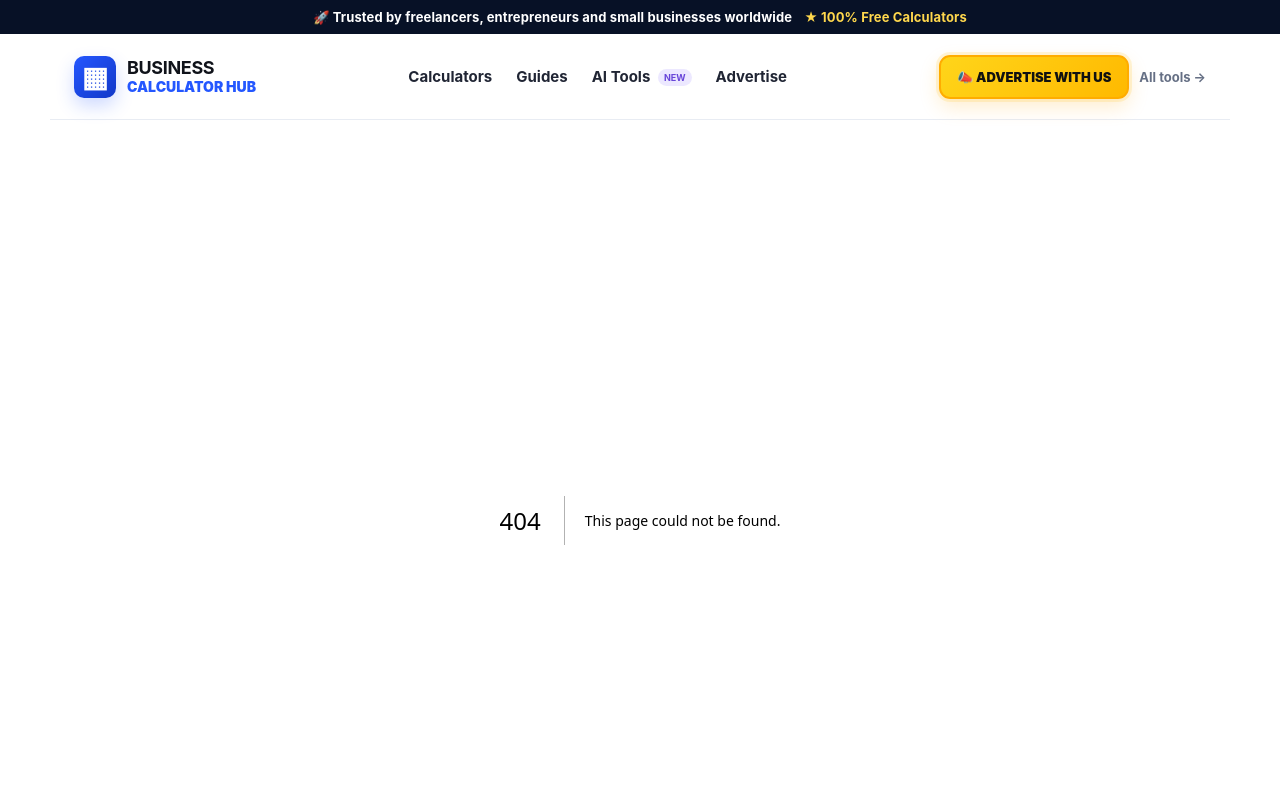
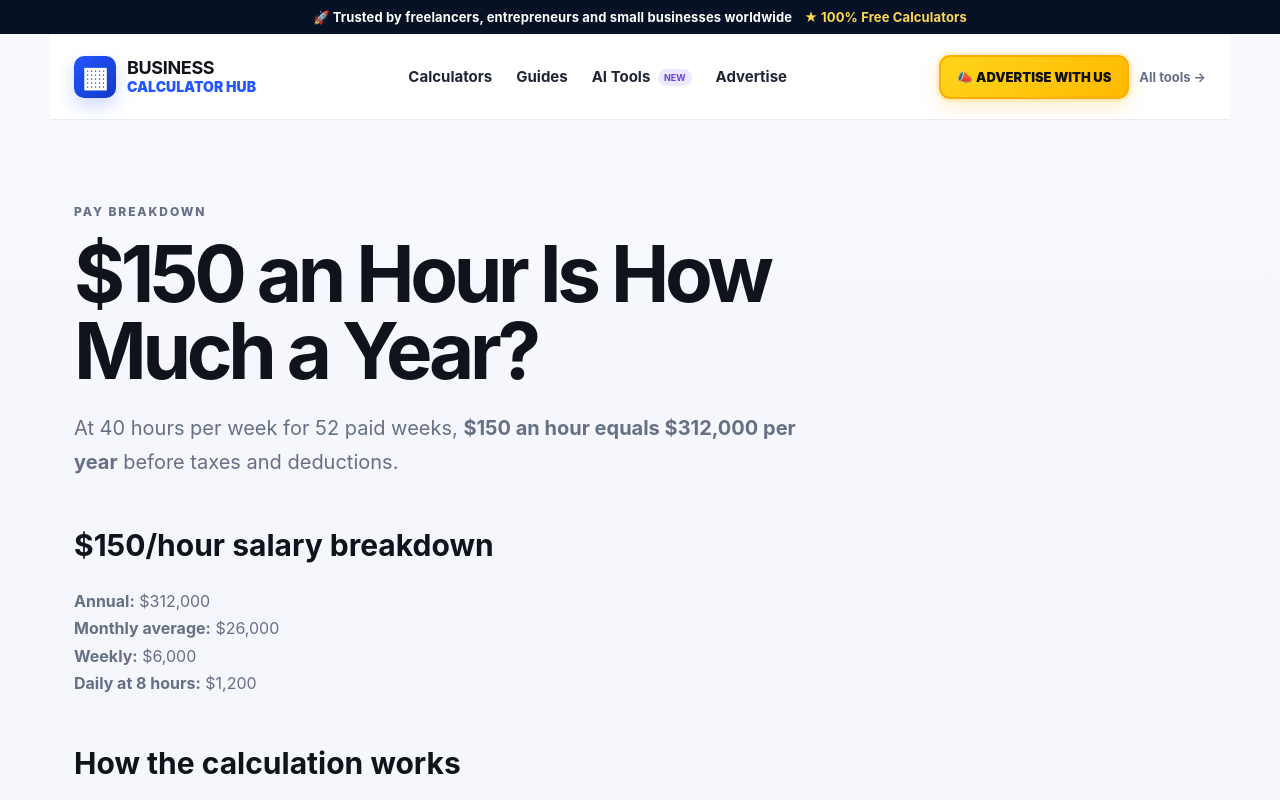
Before and after one commit to luizferdazzi-commits/business-calculator-hub, a Next.js app: page /guides/150-an-hour-is-how-much-a-year in a window 1280 px wide. Before the commit this address had no page. Shown: the top 800 px of the page. Built offline with nearby package versions, Linux system fonts and the light colour scheme.

Commit message:
Add $150/hour salary long-tail guide

```diff
--- /dev/null
+++ b/app/guides/150-an-hour-is-how-much-a-year/page.tsx
@@ -0,0 +1,3 @@
+import type { Metadata } from 'next';import Link from 'next/link';
+export const metadata:Metadata={title:'$150 an Hour Is How Much a Year? Salary Breakdown',description:'Convert $150 an hour to annual, monthly, weekly and daily pay, with a simple full-time salary formula.',alternates:{canonical:'/guides/150-an-hour-is-how-much-a-year'}};
+export default function Page(){return <main className="shell"><article className="article"><p className="eyebrow">PAY BREAKDOWN</p><h1>$150 an Hour Is How Much a Year?</h1><p className="lead">At 40 hours per week for 52 paid weeks, <strong>$150 an hour equals $312,000 per year</strong> before taxes and deductions.</p><h2>$150/hour salary breakdown</h2><p><strong>Annual:</strong> $312,000<br/><strong>Monthly average:</strong> $26,000<br/><strong>Weekly:</strong> $6,000<br/><strong>Daily at 8 hours:</strong> $1,200</p><h2>How the calculation works</h2><p>The standard full-time estimate is hourly rate × 40 hours × 52 weeks. Actual earnings can differ because of overtime, unpaid time off, benefits, taxes and variable schedules.</p><h2>Compare your own schedule</h2><p>If you work a different number of hours or weeks, use the calculator to estimate a more realistic annual equivalent.</p><Link className="primary" href="/hourly-to-salary-calculator">Use the Hourly to Salary Calculator →</Link></article></main>}
```
